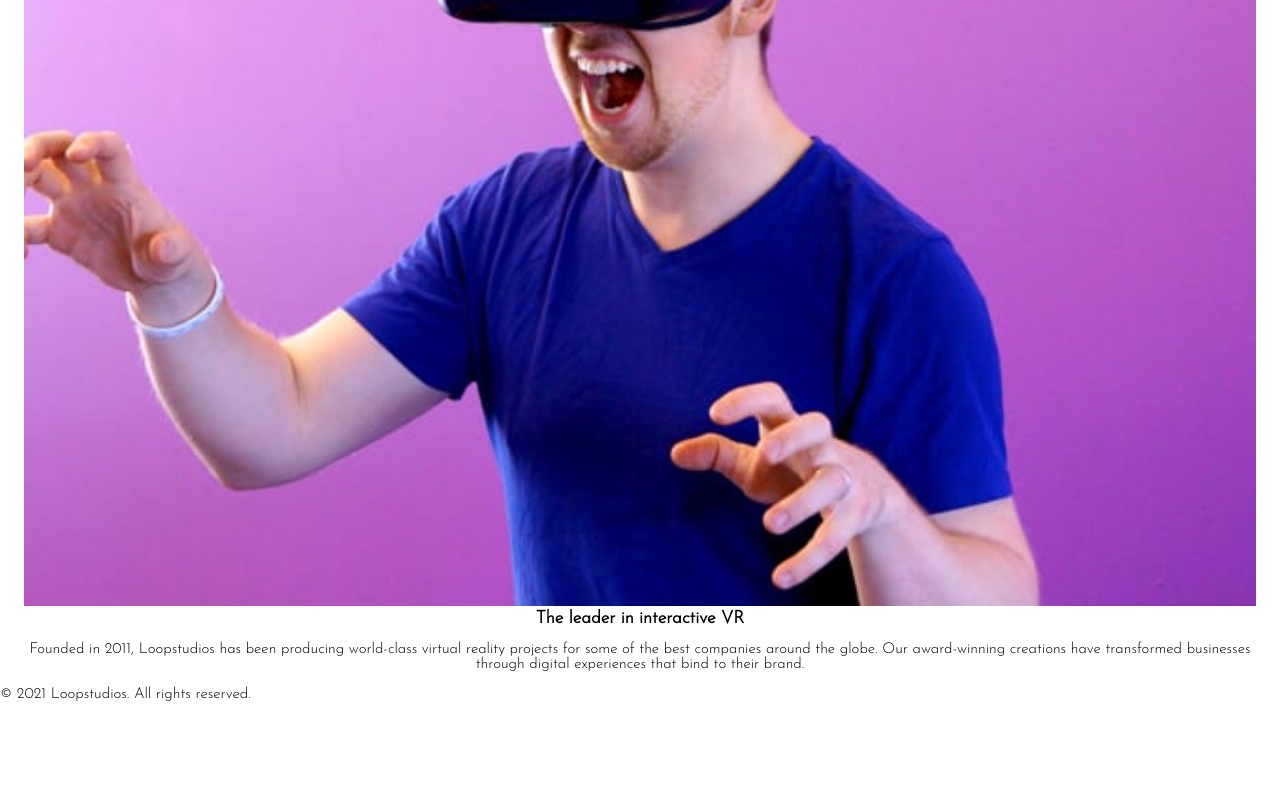
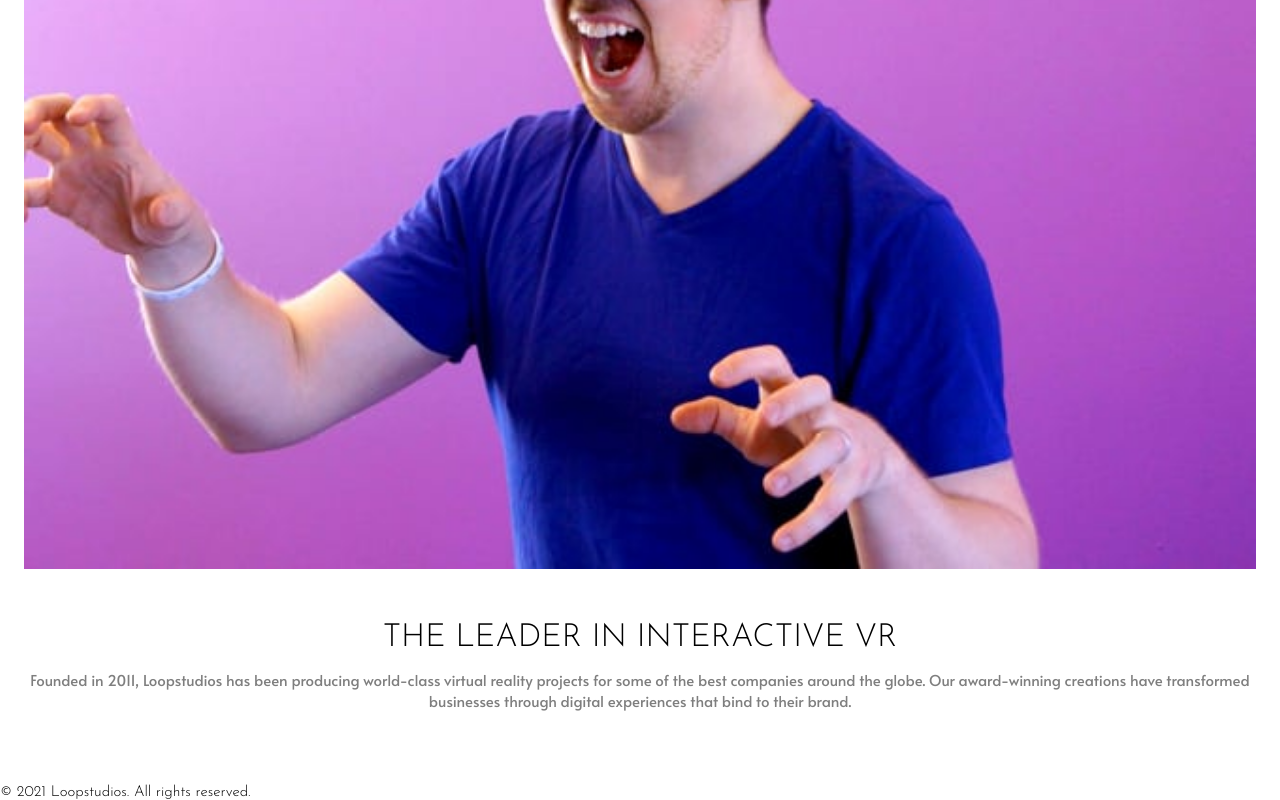
Before and after one commit to SimGagnon/LoopStudio-landing-page, a plain HTML site: page index.html in a window 1280 px wide. Shown: the part 984-1784 px from the top of the page. Before the commit the page ends 1686 px from the top, so only its background shows below. Drawn offline with Linux system fonts and the light colour scheme.

Commit message:
basic about layout finished

```diff
--- a/app/scss/_about.scss
+++ b/app/scss/_about.scss
@@ -1,11 +1,24 @@
 .about {
     text-align: center;
+    padding: 3.69rem 1.5rem;
 
     &_image {
-        padding-top: 6rem;
 
         img {
             width: 100%;
+            padding-bottom: 3.0625rem;
         }
     }
+
+    h3 {
+        font-size: 2.133em;
+        text-transform: uppercase;
+        font-weight: lighter;
+    }
+
+    p {
+        font-size: 1em;
+        font-family: $Atlata;
+        opacity: 0.5;
+    }
 }
--- a/index.html
+++ b/index.html
@@ -48,7 +48,7 @@
     </div>
   </section>
 
-  <section class="about container">
+  <section class="about">
     <div class="about_image">
       <img src="images/mobile/image-interactive.jpg" alt="Man vr set">
     </div>
```
Also changed, not shown: app/css/style.css, 1 other file.
